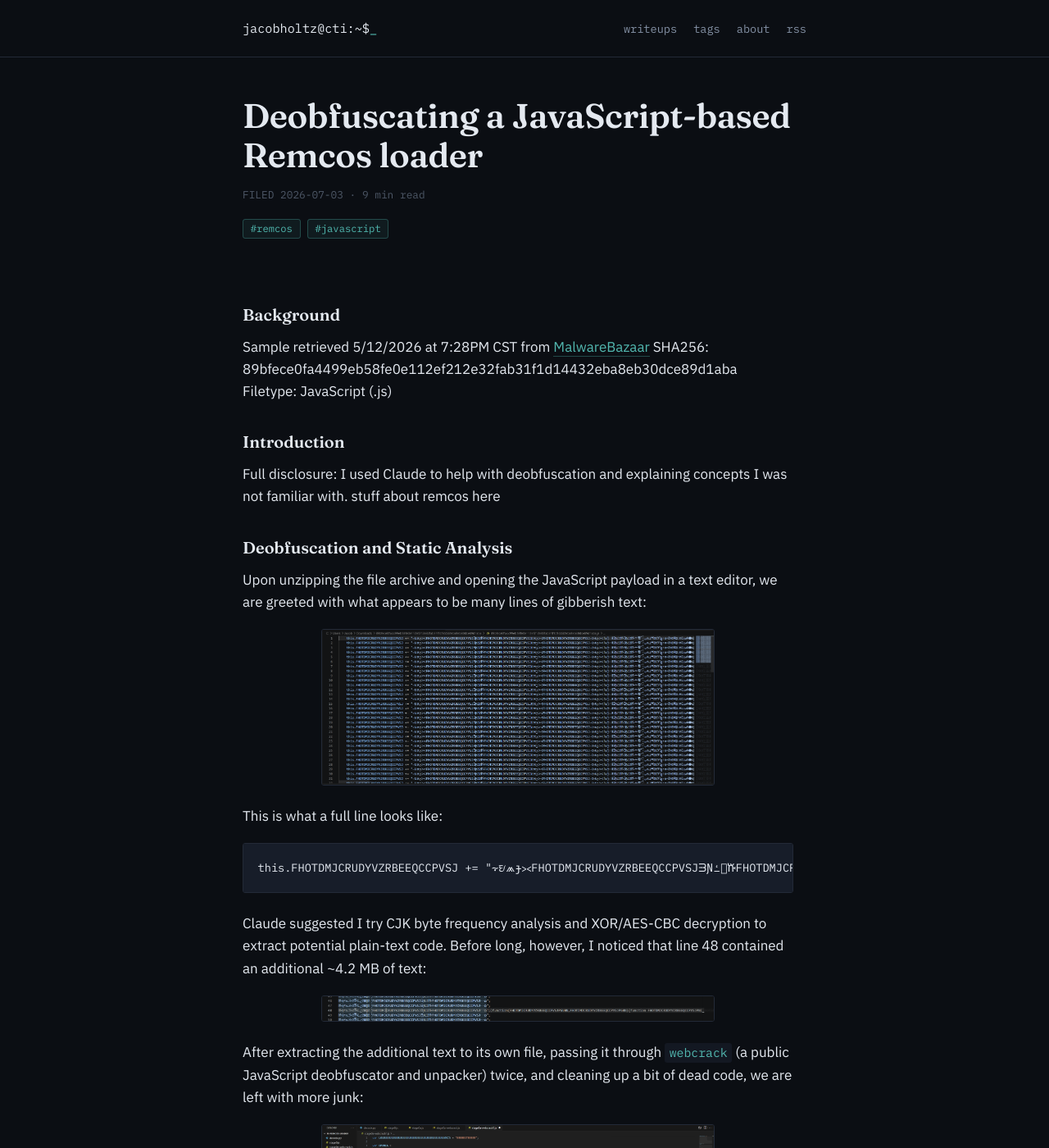
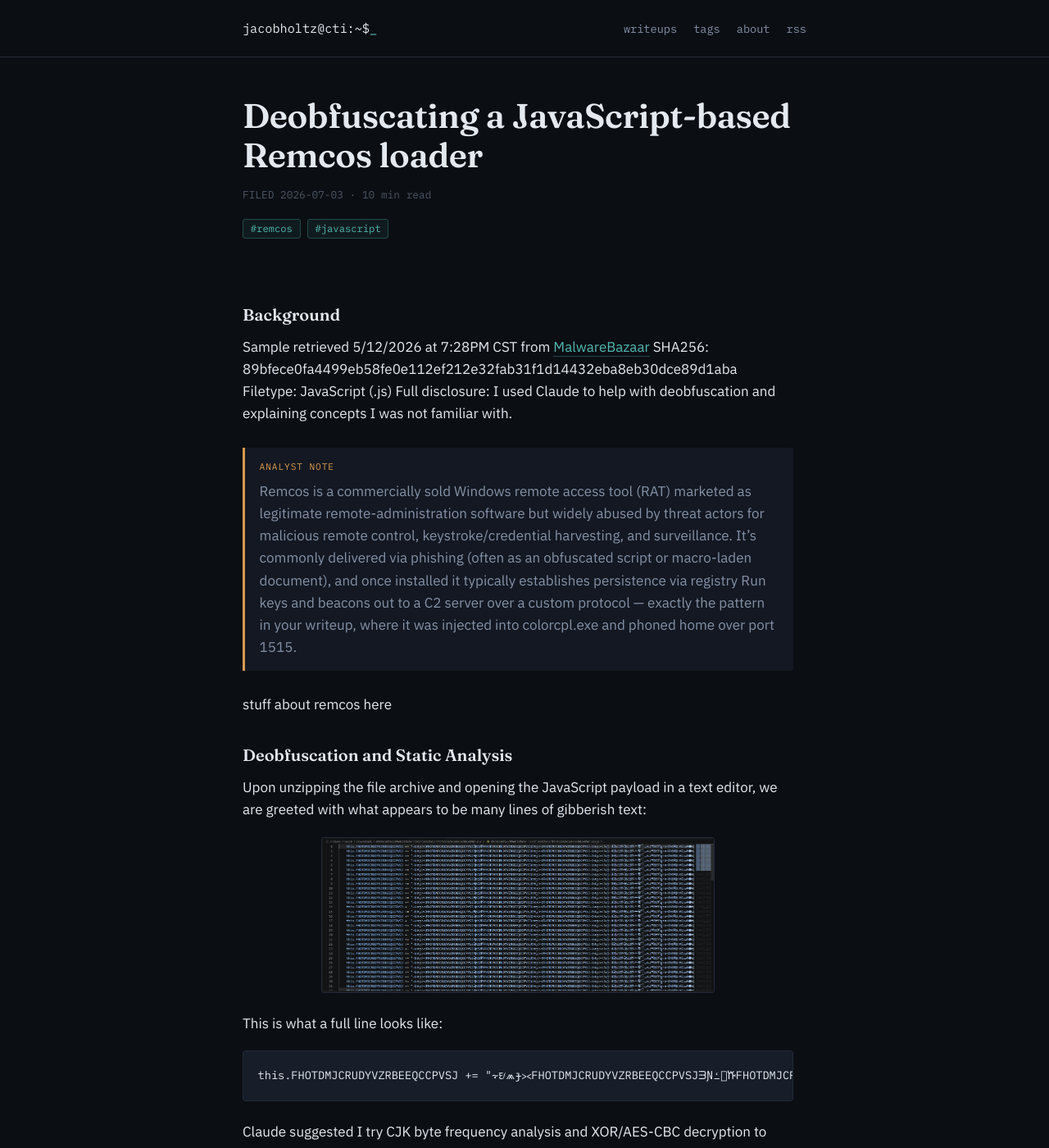
Before and after one commit to jacobholtz/jacobholtz.github.io, a Jekyll site: the page built from _posts/2026-07-03-deobfuscating-a-javascript-based-remcos-loader.md, in a window 1280 px wide and 1400 px high. Shown: the whole window at 82% size. Built offline with Jekyll 4.4.1, drawn with Linux system fonts in a browser that asks for light colours.

Commit message:
Add analyst note

```diff
--- a/_posts/2026-07-03-deobfuscating-a-javascript-based-remcos-loader.md
+++ b/_posts/2026-07-03-deobfuscating-a-javascript-based-remcos-loader.md
@@ -7,9 +7,11 @@ tags: [remcos, javascript]
 Sample retrieved 5/12/2026 at 7:28PM CST from [MalwareBazaar](https://bazaar.abuse.ch/sample/89bfece0fa4499eb58fe0e112ef212e32fab31f1d14432eba8eb30dce89d1aba/)
 SHA256: 89bfece0fa4499eb58fe0e112ef212e32fab31f1d14432eba8eb30dce89d1aba
 Filetype: JavaScript (.js)
+Full disclosure: I used Claude to help with deobfuscation and explaining concepts I was not familiar with.
 
-### Introduction
-Full disclosure: I used Claude to help with deobfuscation and explaining concepts I was not familiar with.
+>Remcos is a commercially sold Windows remote access tool (RAT) marketed as legitimate remote-administration software but widely abused by threat actors for malicious remote control, keystroke/credential harvesting, and surveillance. It's commonly delivered via phishing (often as an obfuscated script or macro-laden document), and once installed it typically establishes persistence via registry Run keys and beacons out to a C2 server over a custom protocol — exactly the pattern in your writeup, where it was injected into colorcpl.exe and phoned home over port 1515.
+
+
 stuff about remcos here
 ### Deobfuscation and Static Analysis
 Upon unzipping the file archive and opening the JavaScript payload in a text editor, we are greeted with what appears to be many lines of gibberish text:
```
